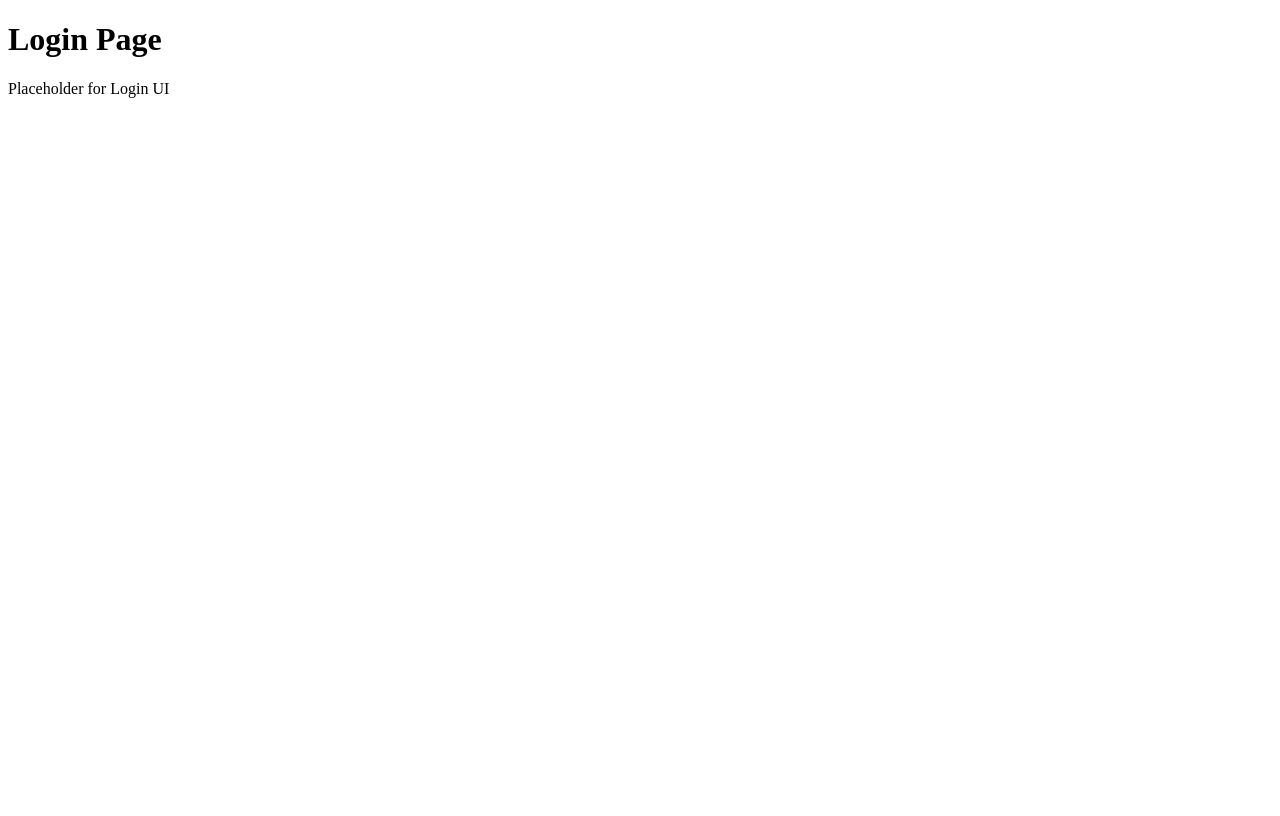
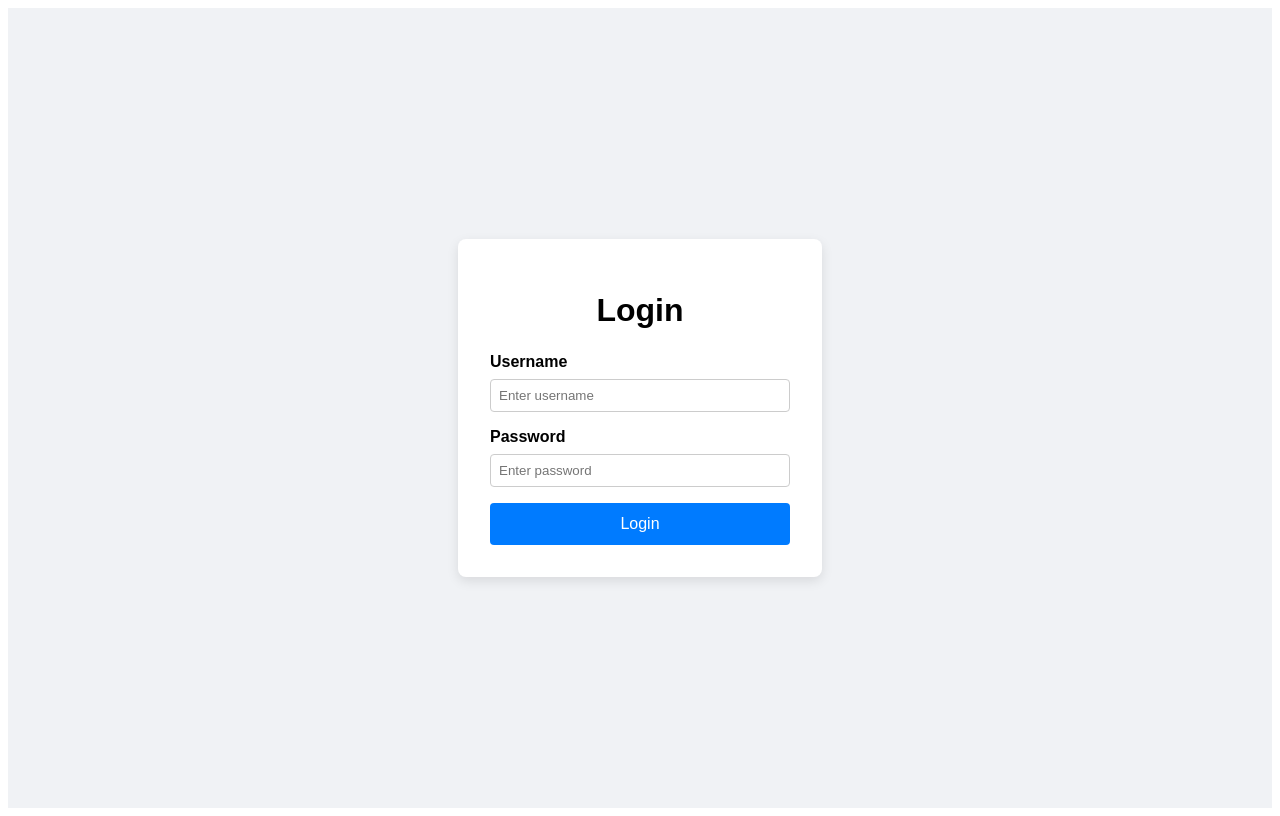
Before and after one commit to jnportales/order-pizza-ui, a React app: page / in a window 1280 px wide. Built offline with nearby package versions, Linux system fonts and the light colour scheme.

Commit message:
initial real login page

```diff
--- a/src/pages/LoginPage.js
+++ b/src/pages/LoginPage.js
@@ -1,10 +1,109 @@
-import React from 'react';
+import React, { useState } from 'react';
+import { useNavigate } from 'react-router-dom';
 
 const LoginPage = () => {
+  const [username, setUsername] = useState('');
+  const [password, setPassword] = useState('');
+  const [error, setError] = useState('');
+  const navigate = useNavigate();
+
+  const handleSubmit = (e) => {
+    e.preventDefault();
+    setError('');
+
+    // Basic validation
+    if (!username || !password) {
+      setError('Please enter both username and password.');
+      return;
+    }
+
+    // Mock success logic
+    console.log('Logging in with:', { username, password });
+
+    // Redirect to order page
+    navigate('/order');
+  };
+
+  const styles = {
+    container: {
+      display: 'flex',
+      flexDirection: 'column',
+      alignItems: 'center',
+      justifyContent: 'center',
+      height: '100vh',
+      fontFamily: 'Arial, sans-serif',
+      backgroundColor: '#f0f2f5',
+    },
+    card: {
+      padding: '2rem',
+      borderRadius: '8px',
+      boxShadow: '0 4px 12px rgba(0,0,0,0.1)',
+      backgroundColor: '#fff',
+      width: '300px',
+      textAlign: 'center',
+    },
+    inputGroup: {
+      marginBottom: '1rem',
+      textAlign: 'left',
+    },
+    label: {
+      display: 'block',
+      marginBottom: '0.5rem',
+      fontWeight: 'bold',
+    },
+    input: {
+      width: '100%',
+      padding: '0.5rem',
+      borderRadius: '4px',
+      border: '1px solid #ccc',
+      boxSizing: 'border-box',
+    },
+    button: {
+      width: '100%',
+      padding: '0.75rem',
+      backgroundColor: '#007bff',
+      color: 'white',
+      border: 'none',
+      borderRadius: '4px',
+      cursor: 'pointer',
+      fontSize: '1rem',
+    },
+    error: {
+      color: 'red',
+      marginBottom: '1rem',
+      fontSize: '0.9rem',
+    }
+  };
+
   return (
-    <div>
-      <h1>Login Page</h1>
-      <p>Placeholder for Login UI</p>
+    <div style={styles.container}>
+      <div style={styles.card}>
+        <h1 style={{ marginBottom: '1.5rem' }}>Login</h1>
+        {error && <div style={styles.error}>{error}</div>}
+        <form onSubmit={handleSubmit}>
+          <div style={styles.inputGroup}>
+            <label style={styles.label}>Username</label>
+            <input
+              type="text"
+              value={username}
+              onChange={(e) => setUsername(e.target.value)}
+              style={styles.input}
+              placeholder="Enter username"
+            />
+          </div>
+          <div style={styles.inputGroup}>
+            <label style={styles.label}>Password</label>
+            <input
+              type="password"
+              value={password}
+              onChange={(e) => setPassword(e.target.value)}
+              style={styles.input}
+              placeholder="Enter password"
+            />
+          </div>
+          <button type="submit" style={styles.button}>Login</button>
+        </form>
+      </div>
     </div>
   );
 };
```
